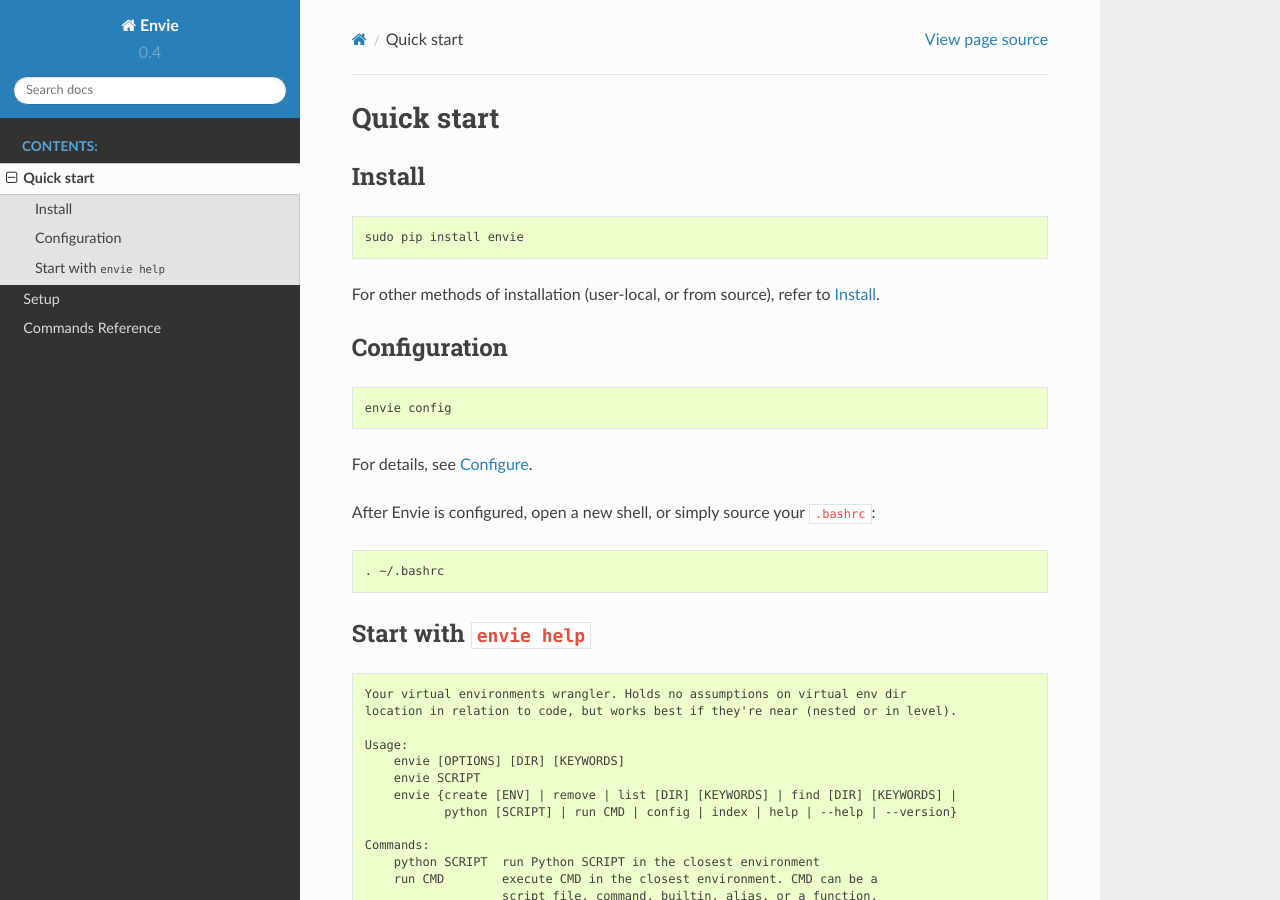
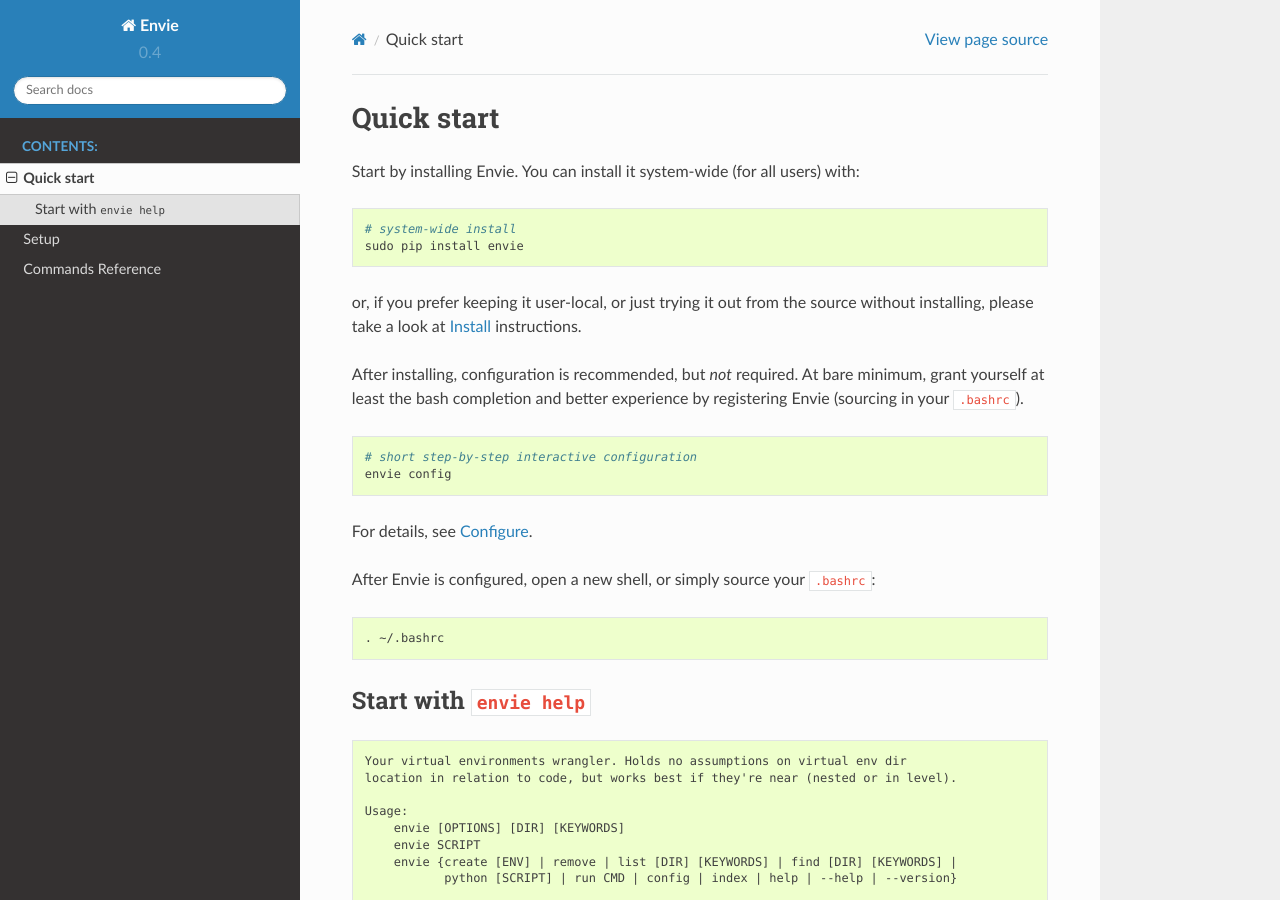
Before and after one commit to randomir/envie, a Sphinx documentation site: the page built from docs/intro.rst, in a window 1280 px wide and 900 px high. Built offline with Sphinx 7.4.7 and the Read the Docs theme 2.0.0, drawn with Linux system fonts in a browser that asks for light colours.

Commit message:
docs: quick intro install section rewritten

```diff
--- a/docs/intro.rst
+++ b/docs/intro.rst
@@ -1,21 +1,23 @@
 Quick start
 ===========
 
-Install
--------
+Start by installing Envie. You can install it system-wide (for all users) with:
 
-::
+.. code-block:: bash
 
+    # system-wide install
     sudo pip install envie
 
-For other methods of installation (user-local, or from source), refer to :ref:`setup-install`.
+or, if you prefer keeping it user-local, or just trying it out from the source
+without installing, please take a look at :ref:`setup-install` instructions.
 
+After installing, configuration is recommended, but *not* required. At bare
+minimum, grant yourself at least the bash completion and better experience by
+registering Envie (sourcing in your ``.bashrc``).
 
-Configuration
--------------
+.. code-block:: bash
 
-::
-
+    # short step-by-step interactive configuration
     envie config
 
 For details, see :ref:`setup-config`.
```
